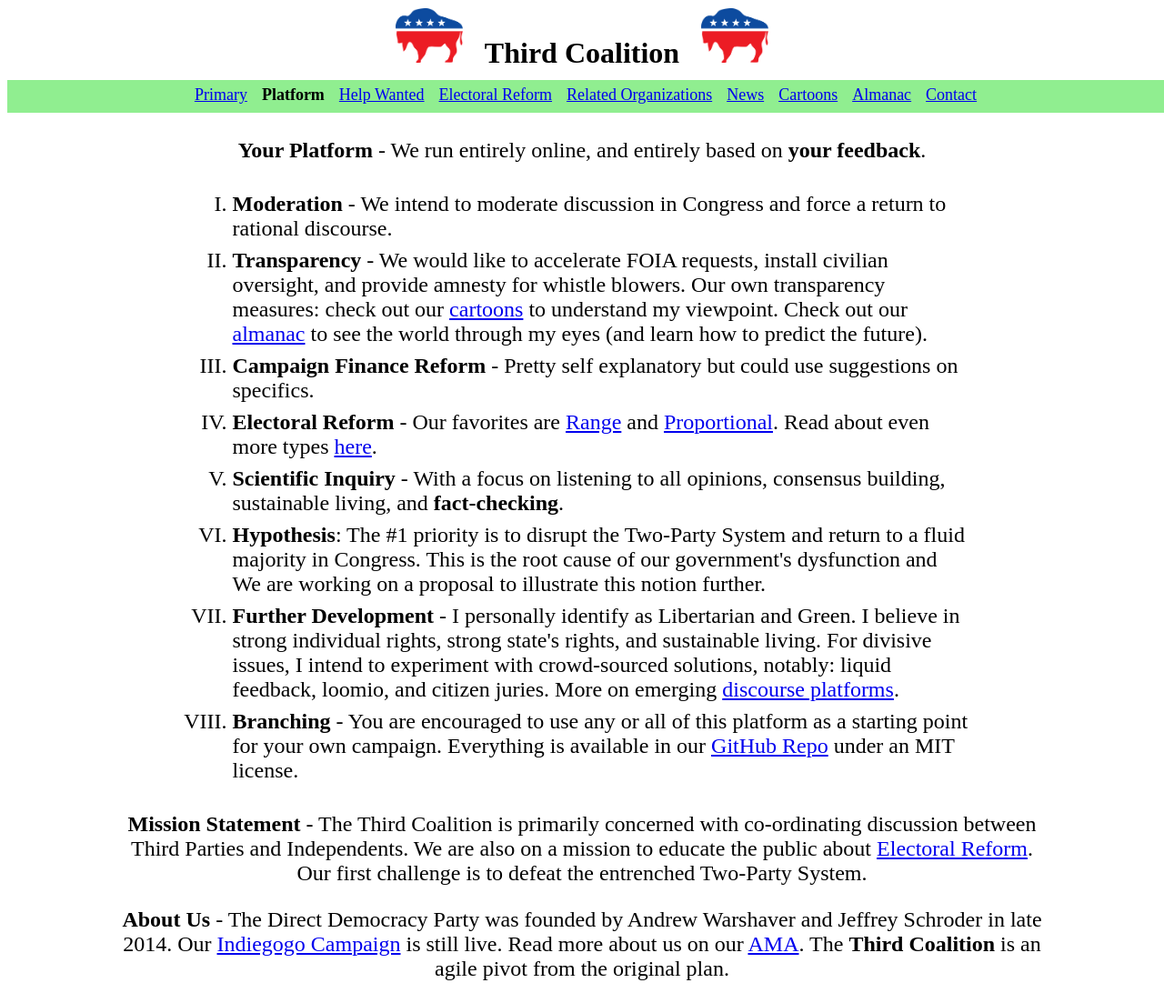
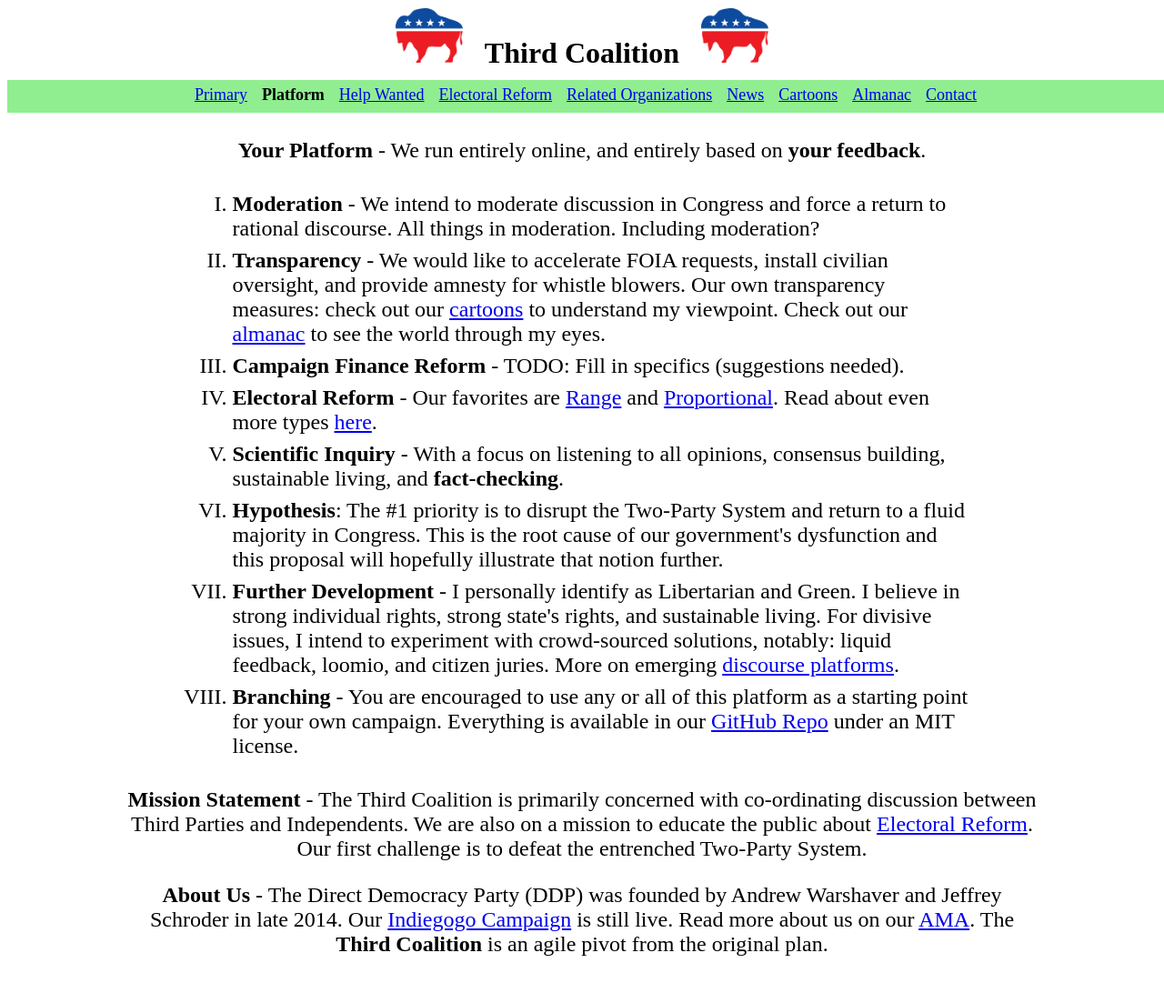
Before and after one commit to ThirdCoalition/primary, a Django app: page /about in a window 1280 px wide. Shown: the whole page at 91% size. After the commit the page ends 1051 px from the top, so only its background shows below. Run offline with Django 3.2, Linux system fonts and the light colour scheme.

Commit message:
minor content changes and clean-up

```diff
--- a/templates/about.html
+++ b/templates/about.html
@@ -8,17 +8,17 @@
   <p><b>Your Platform</b> - We run entirely online, and entirely based on <b>your feedback</b>.
 
   <ol>
-    <li><b>Moderation</b> - We intend to moderate discussion in Congress and force a return to rational discourse.</li>
+    <li><b>Moderation</b> - We intend to moderate discussion in Congress and force a return to rational discourse. All things in moderation. Including moderation?</li>
 
-    <li><b>Transparency</b> - We would like to accelerate FOIA requests, install civilian oversight, and provide amnesty for whistle blowers. Our own transparency measures: check out our <a href="/blog">cartoons</a> to understand my viewpoint. Check out our <a href="/almanac">almanac</a> to see the world through my eyes (and learn how to predict the future).</li>
+    <li><b>Transparency</b> - We would like to accelerate FOIA requests, install civilian oversight, and provide amnesty for whistle blowers. Our own transparency measures: check out our <a href="/blog">cartoons</a> to understand my viewpoint. Check out our <a href="/almanac">almanac</a> to see the world through my eyes.</li>
 
-    <li><b>Campaign Finance Reform</b> - Pretty self explanatory but could use suggestions on specifics.</li>
+    <li><b>Campaign Finance Reform</b> - TODO: Fill in specifics (suggestions needed).</li>
 
     <li><b>Electoral Reform</b> - Our favorites are <a href="http://en.wikipedia.org/wiki/Range_voting" target="_blank">Range</a> and <a href="http://en.wikipedia.org/wiki/Proportional_representation" target="_blank">Proportional</a>. Read about even more types <a href="/reform">here</a>.</li>
 
     <li><b>Scientific Inquiry</b> - With a focus on listening to all opinions, consensus building, sustainable living, and <b>fact-checking</b>.</li>
 
-    <li><b>Hypothesis</b>: The #1 priority is to disrupt the Two-Party System and return to a fluid majority in Congress. This is the root cause of our government's dysfunction and We are working on a proposal to illustrate this notion further.</li>
+    <li><b>Hypothesis</b>: The #1 priority is to disrupt the Two-Party System and return to a fluid majority in Congress. This is the root cause of our government's dysfunction and this proposal will hopefully illustrate that notion further.</li>
 
     <li><b>Further Development</b> - I personally identify as Libertarian and Green. I believe in strong individual rights, strong state's rights, and sustainable living. For divisive issues, I intend to experiment with crowd-sourced solutions, notably: liquid feedback, loomio, and citizen juries. More on emerging <a href="related#lf">discourse platforms</a>.</li>
 
@@ -27,7 +27,7 @@
 
   <p><b>Mission Statement</b> - The Third Coalition is primarily concerned with co-ordinating discussion between Third Parties and Independents. We are also on a mission to educate the public about <a href="reform">Electoral Reform</a>. Our first challenge is to defeat the entrenched Two-Party System.</p>
 
-  <p><b>About Us</b> - The Direct Democracy Party was founded by Andrew Warshaver and Jeffrey Schroder in late 2014. Our <a href="http://igg.me/at/ddp" target="_blank">Indiegogo Campaign</a> is still live. Read more about us on our <a href="http://www.reddit.com/r/IAmA/comments/2xm1l6/" target="_blank">AMA</a>. The <b>Third Coalition</b> is an agile pivot from the original plan.</p>
+  <p><b>About Us</b> - The Direct Democracy Party (DDP) was founded by Andrew Warshaver and Jeffrey Schroder in late 2014. Our <a href="http://igg.me/at/ddp" target="_blank">Indiegogo Campaign</a> is still live. Read more about us on our <a href="http://www.reddit.com/r/IAmA/comments/2xm1l6/" target="_blank">AMA</a>. The <b>Third Coalition</b> is an agile pivot from the original plan.</p>
 </div>
 
 {% endblock %}
--- a/templates/blog.html
+++ b/templates/blog.html
@@ -5,8 +5,6 @@
 {% block content %}
 
 <div class="topdiv" style="padding-top:4px;">
-  <img src="{% static 'firstchoice.png' %}" alt="first choice" />
-
   <img src="{% static 'transparency.png' %}" alt="transparency" />
 
   <p style="font-size:xx-large;">Choices</p>
--- a/templates/help.html
+++ b/templates/help.html
@@ -17,7 +17,7 @@
 
   <p>Brownie points if one or more of your liasons is able to submit pull requests to our <a href="https://github.com/ThirdCoalition/primary" target="_blank">GitHub Repo</a> (or at least works with someone who can). We've made it easy for non-programmers to submit changes.</p>
 
-  <p>Start your own primary! You can use our software to run an internal primary, or a similar inter-party movement in another country. <a href="/contact">Contact Us</a> about getting set up. Alternatively, fork the repo and run your own servers. We are under an MIT license so you are free to go wild. The only thing we ask is that you leave the top banner on the left as the buffalo (we suggest replacing the right one with your own banner). You are not under strict terms to do this but consider this a good-faith request.</a>
+  <p>Start your own primary! You can use our software to run an internal primary, or a similar inter-party movement in another country. <a href="/contact">Contact Us</a> about getting set up. Alternatively, fork the repo and run your own servers (everything is setup for Heroku). We are under an MIT license so you are free to go wild. The only thing we ask is that you leave the top banner on the left as the buffalo (we suggest replacing the right one with your own banner). You are not under strict terms to do this but consider this a good-faith request.</a>
 </div>
 
 {% endblock %}
```
Also changed, not shown: README.md, static/different.png (added).
